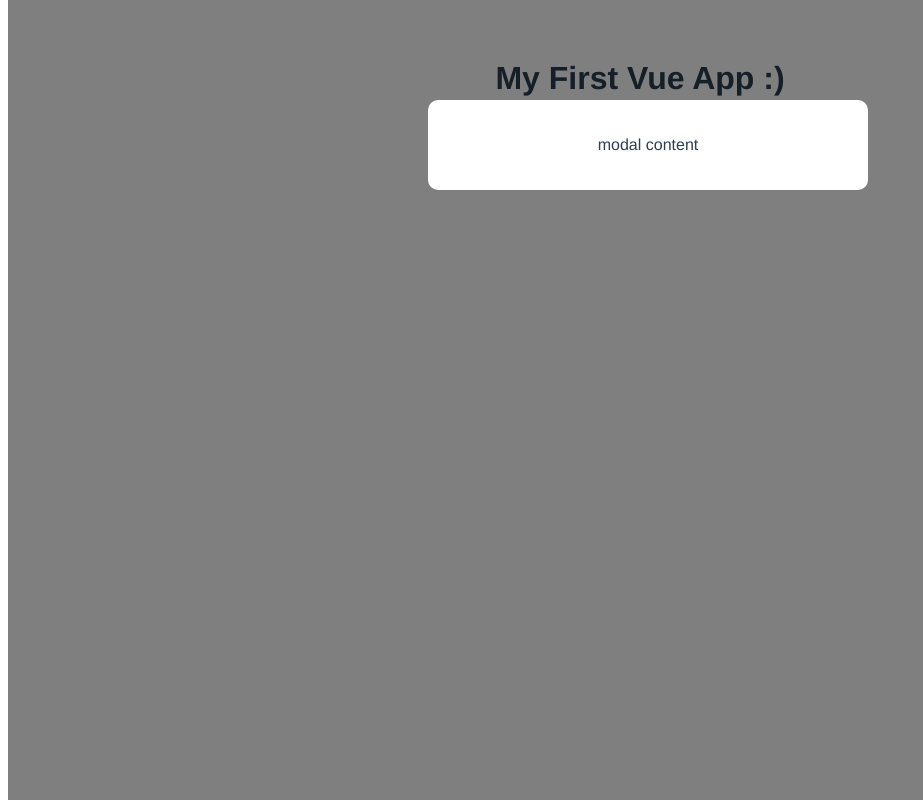
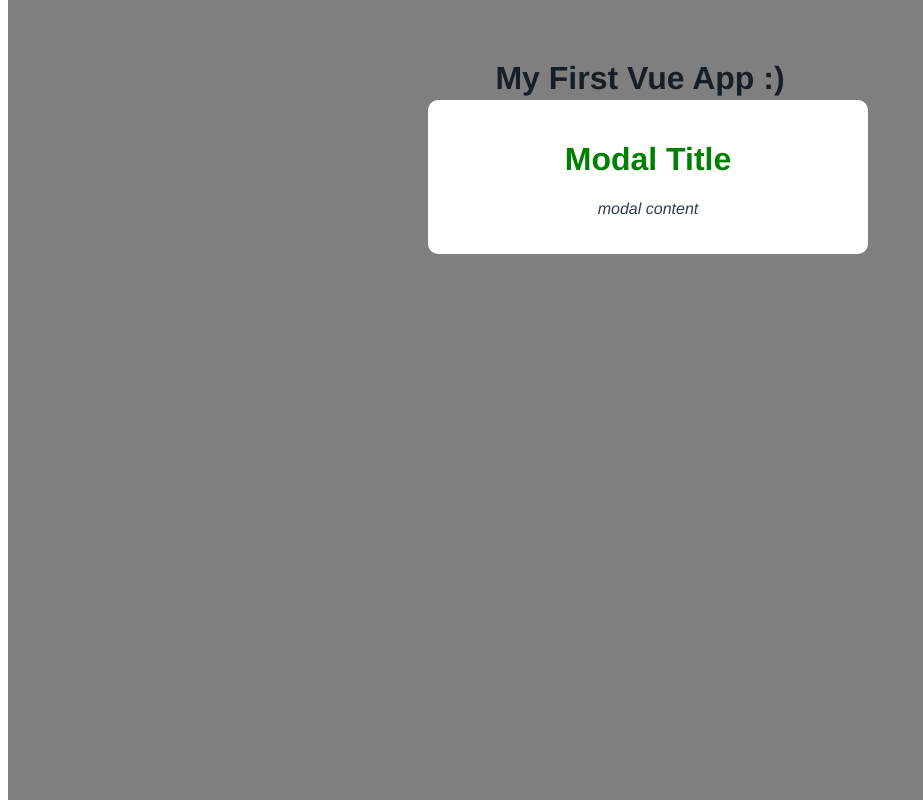
Before and after one commit to kterrago18/modal-project, a Vue app: page / in a window 1280 px wide. Shown: the whole page, without its empty margins (0-923 px from the left). Built offline with nearby package versions, Linux system fonts and the light colour scheme.

Commit message:
Component Styles & Global Styles

```diff
--- /dev/null
+++ b/src/assets/global.css
@@ -0,0 +1,3 @@
+p {
+    font-style: italic;
+}
--- a/src/components/Modal.vue
+++ b/src/components/Modal.vue
@@ -1,13 +1,13 @@
 <template>
     <div class="backdrop">
         <div class="modal">
+            <h1>Modal Title</h1>
             <p>modal content</p>
         </div>
     </div>
 </template>
 
-
-<style>
+<style scoped>
 .modal {
     width: 400px;
     padding: 20px;
@@ -22,4 +22,7 @@
     width: 100%;
     height: 100%;
 }
+h1 {
+    color: green;
+}
 </style>g
--- a/src/main.js
+++ b/src/main.js
@@ -1,4 +1,5 @@
 import { createApp } from 'vue'
 import App from './App.vue'
+import './assets/global.css'
 
 createApp(App).mount('#app')
```
